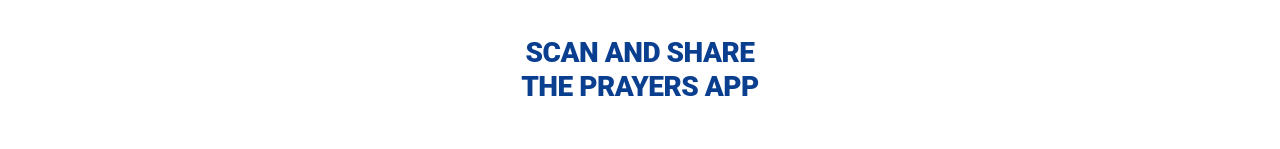
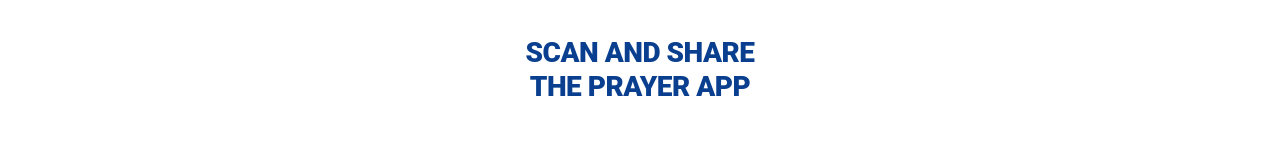
Before and after one commit to donvictorministry/Utility, a plain HTML site: page promo.html in a window 1280 px wide. Shown: the top 149 px of the page. Drawn offline with Linux system fonts and the light colour scheme.

Commit message:
Update promo.html

```diff
--- a/promo.html
+++ b/promo.html
@@ -22,7 +22,7 @@
 <body>
 
   <div class="flyer-canvas">
-    <h1 class="flyer-title">Scan and share<br>the prayers App</h1>
+    <h1 class="flyer-title">Scan and share<br>the prayer App</h1>
     <div class="flyer-qr" id="qr-container"></div>
     <p class="flyer-quote">Prayer is the place where heaven meets the earth, where weakness meets strength, and where the believer stands in the authority Christ has given. This Prayer App will change your life forever.</p>
     <p class="flyer-name">Rev. Don Victor, PhD</p>
```
